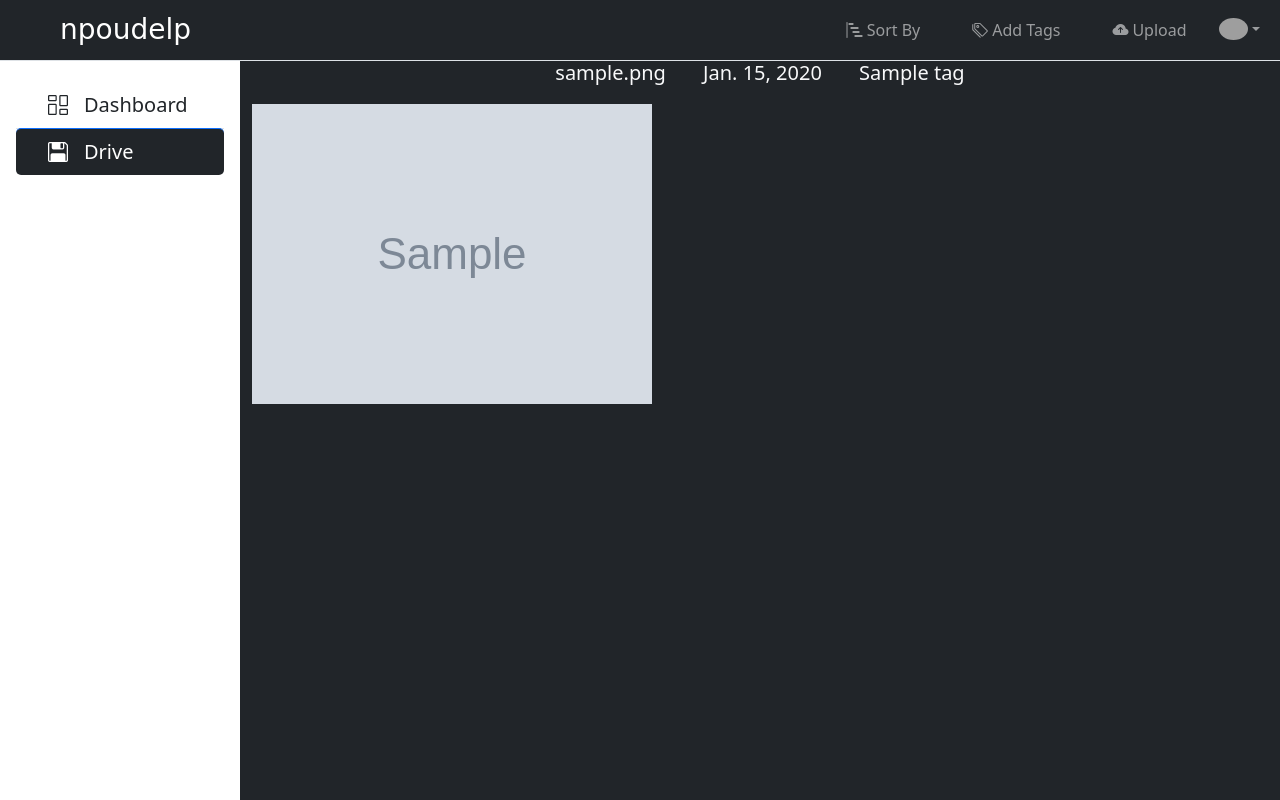
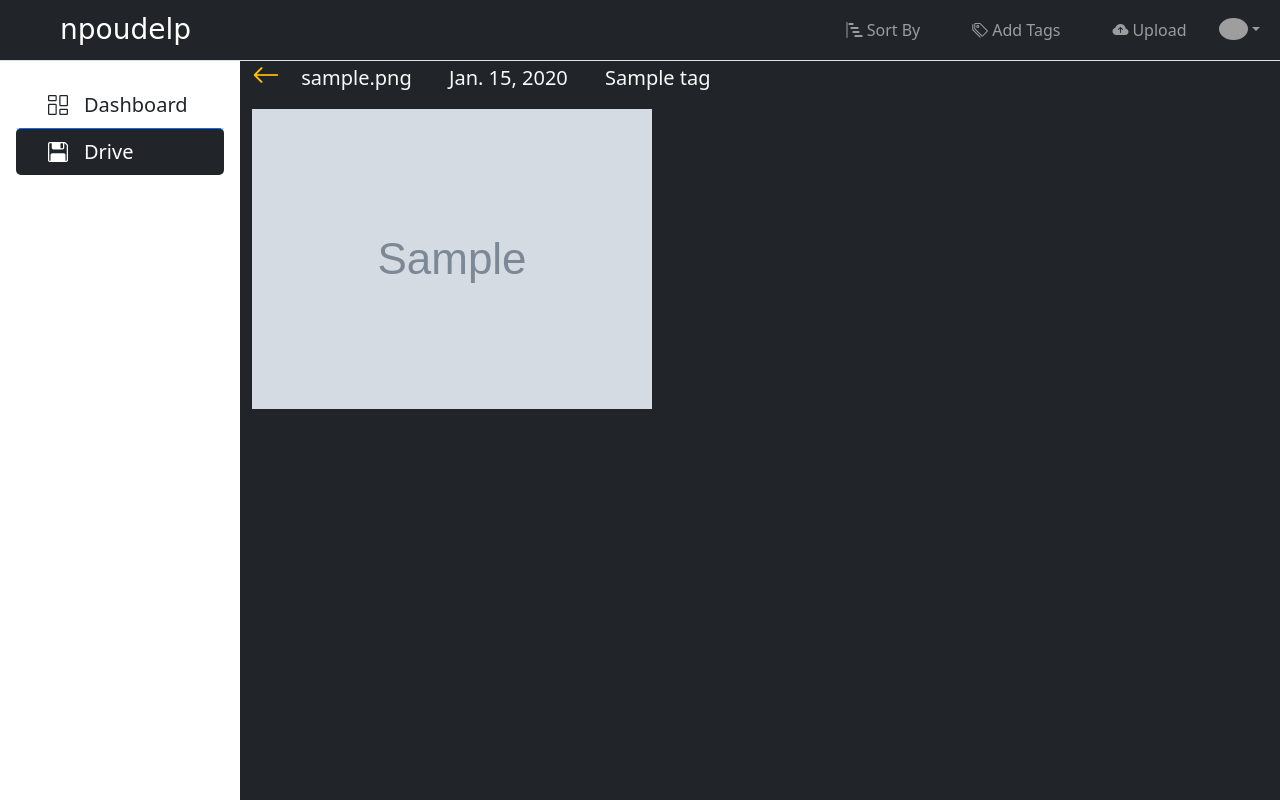
Before and after one commit to npoudelp/bqtbsb, a Django app: page /drive/view_file/1 in a window 1280 px wide. Run offline with Django 4.2, Linux system fonts and the light colour scheme; a user stored in the database is signed in; tables that the repository leaves empty hold one stand-in row (values such as "Sample post"); grey boxes marked "Sample" are stand-in pictures; some libraries are stand-ins or nearby versions; grey boxes are pictures that could not be loaded.

Commit message:
image display size managed to fit in screen

```diff
--- a/templates/drive/file_viewer.html
+++ b/templates/drive/file_viewer.html
@@ -133,13 +133,14 @@
 {% endblock %}
 
 {% block body %}
-<div class="container-fluid">
-    <p class="lead text-center">
-        <span class="mx-3">{{image.file_path}}</span>
-        <span class="mx-3">{{image.upload_date}}</span>
-        <span class="mx-3">{{image.image_tag}}</span>
+<div class="container-fluid" style="align-content: center;">
+    <p class="lead">
+        <a href="{% url 'drive:my_drive' %}" class=""><i class="bi bi-arrow-left h3 text-warning"></i></a>
+        <span class="mx-3 text-center">{{image.file_path}}</span>
+        <span class="mx-3 text-center">{{image.upload_date}}</span>
+        <span class="mx-3 text-center">{{image.image_tag}}</span>
     </p>
-    <img src="{{image.file_path.url}}" class="img-fluid" alt="Responsive image">
+    <img src="{{image.file_path.url}}" class="img-fluid" style="max-height: 87vh;" alt="Responsive image">
 </div>
 {%endblock%}
 
```
